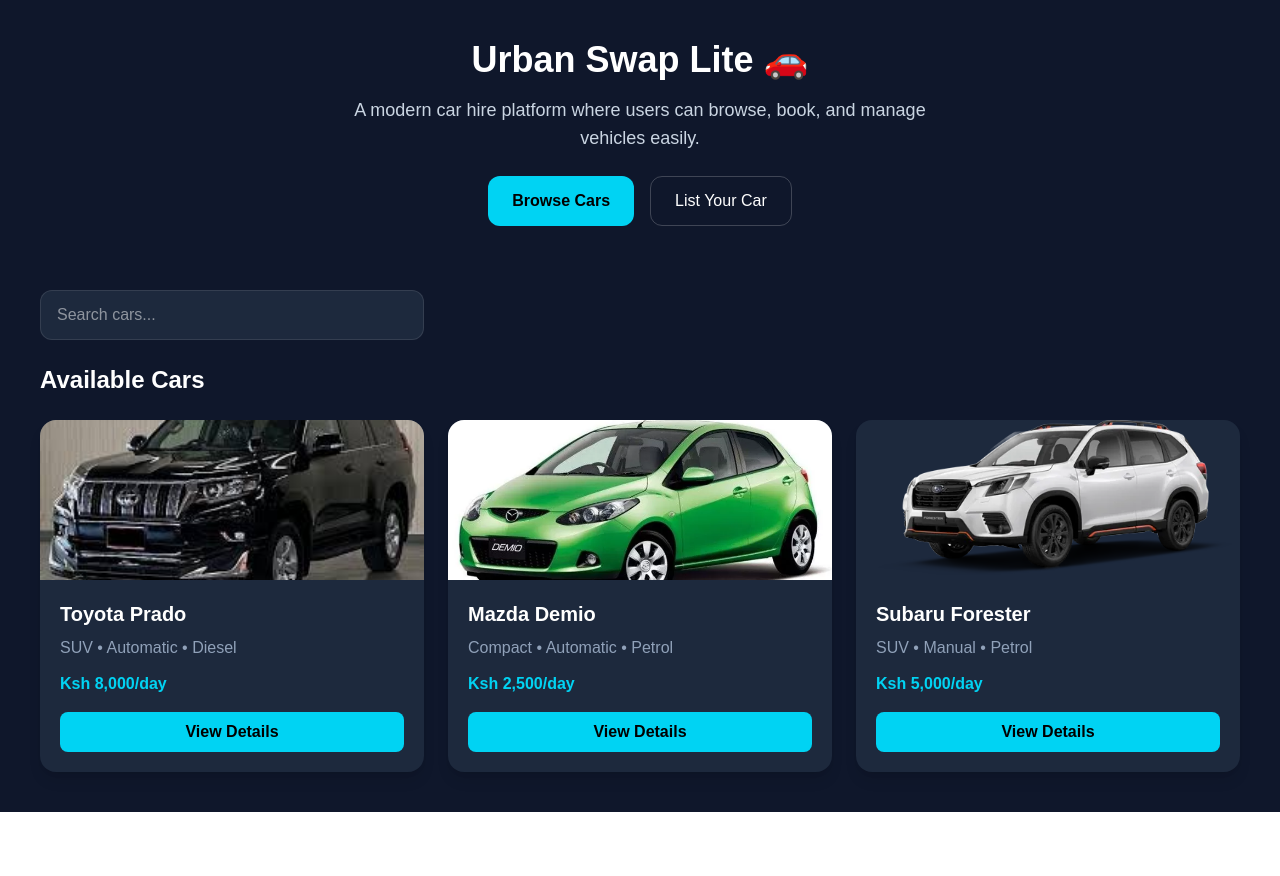
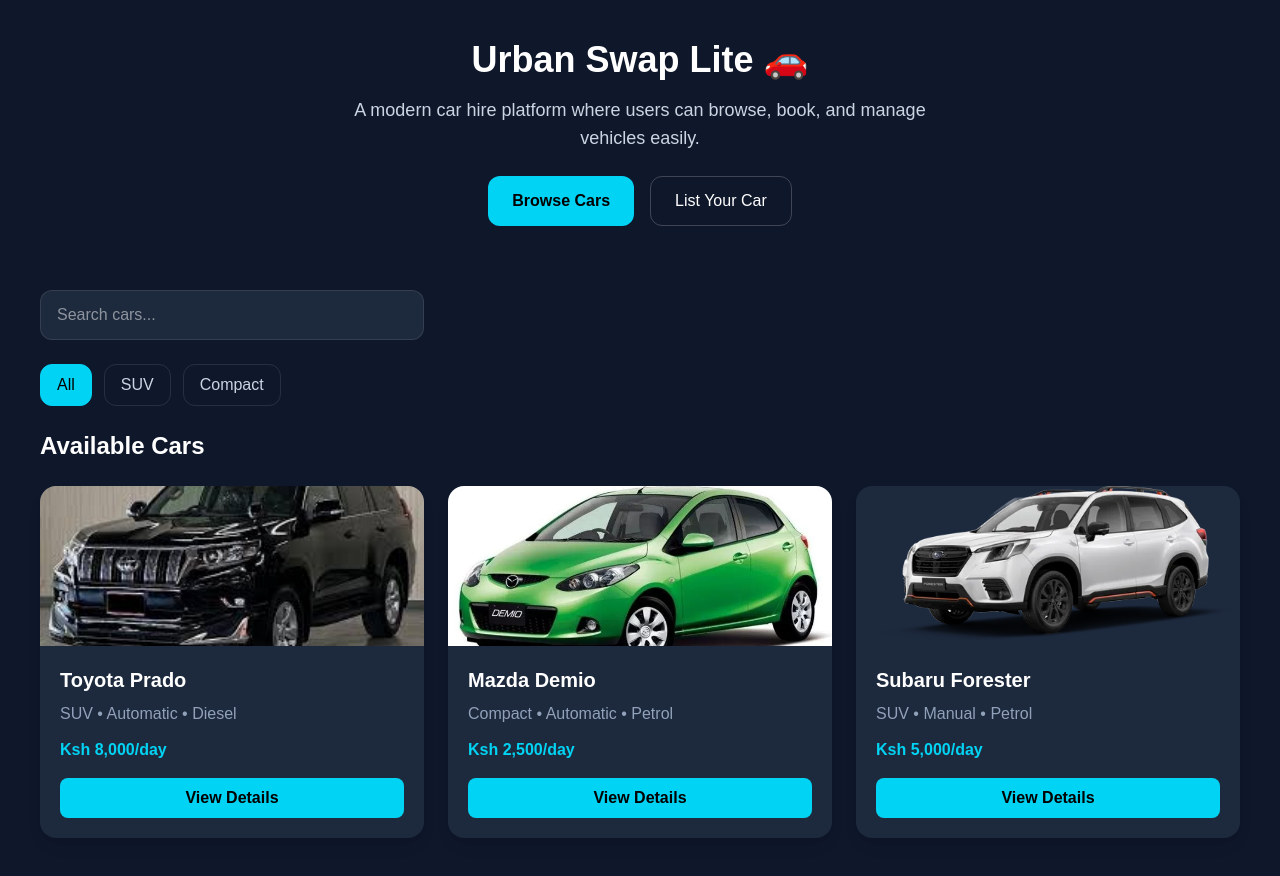
Before and after one commit to JobMunyoki/urban-swap-lite, a Next.js app: page / in a window 1280 px wide. Before the commit the page ends 812 px from the top, so only its background shows below. Built offline with nearby package versions, Linux system fonts and the light colour scheme.

Commit message:
Added category filters

```diff
--- a/app/page.tsx
+++ b/app/page.tsx
@@ -35,10 +35,17 @@
 
 export default function Home() {
   const [search, setSearch] = useState("");
-  const filteredCars = cars.filter((car) =>
-  car.name.toLowerCase().includes(search.toLowerCase()) ||
-  car.type.toLowerCase().includes(search.toLowerCase())
-);
+  const [category, setCategory] = useState("All");
+  const filteredCars = cars.filter((car) => {
+  const matchesSearch =
+    car.name.toLowerCase().includes(search.toLowerCase()) ||
+    car.type.toLowerCase().includes(search.toLowerCase());
+
+  const matchesCategory =
+    category === "All" || car.type === category;
+
+  return matchesSearch && matchesCategory;
+});
   return (
     <main className="min-h-screen bg-slate-900 text-white p-10">
       <div className="flex flex-col items-center justify-center text-center mb-16">
@@ -68,6 +75,21 @@
     onChange={(e) => setSearch(e.target.value)}
     className="w-full md:w-96 px-4 py-3 rounded-xl bg-slate-800 border border-white/10 text-white outline-none focus:border-cyan-400"
   />
+</div>
+<div className="flex flex-wrap gap-3 mb-6">
+  {["All", "SUV", "Compact"].map((item) => (
+    <button
+      key={item}
+      onClick={() => setCategory(item)}
+      className={`px-4 py-2 rounded-xl border transition ${
+        category === item
+          ? "bg-cyan-400 text-black border-cyan-400"
+          : "border-white/10 text-slate-300 hover:bg-white/10"
+      }`}
+    >
+      {item}
+    </button>
+  ))}
 </div>
         <h2 className="text-2xl font-semibold mb-6">Available Cars</h2>
 
```
